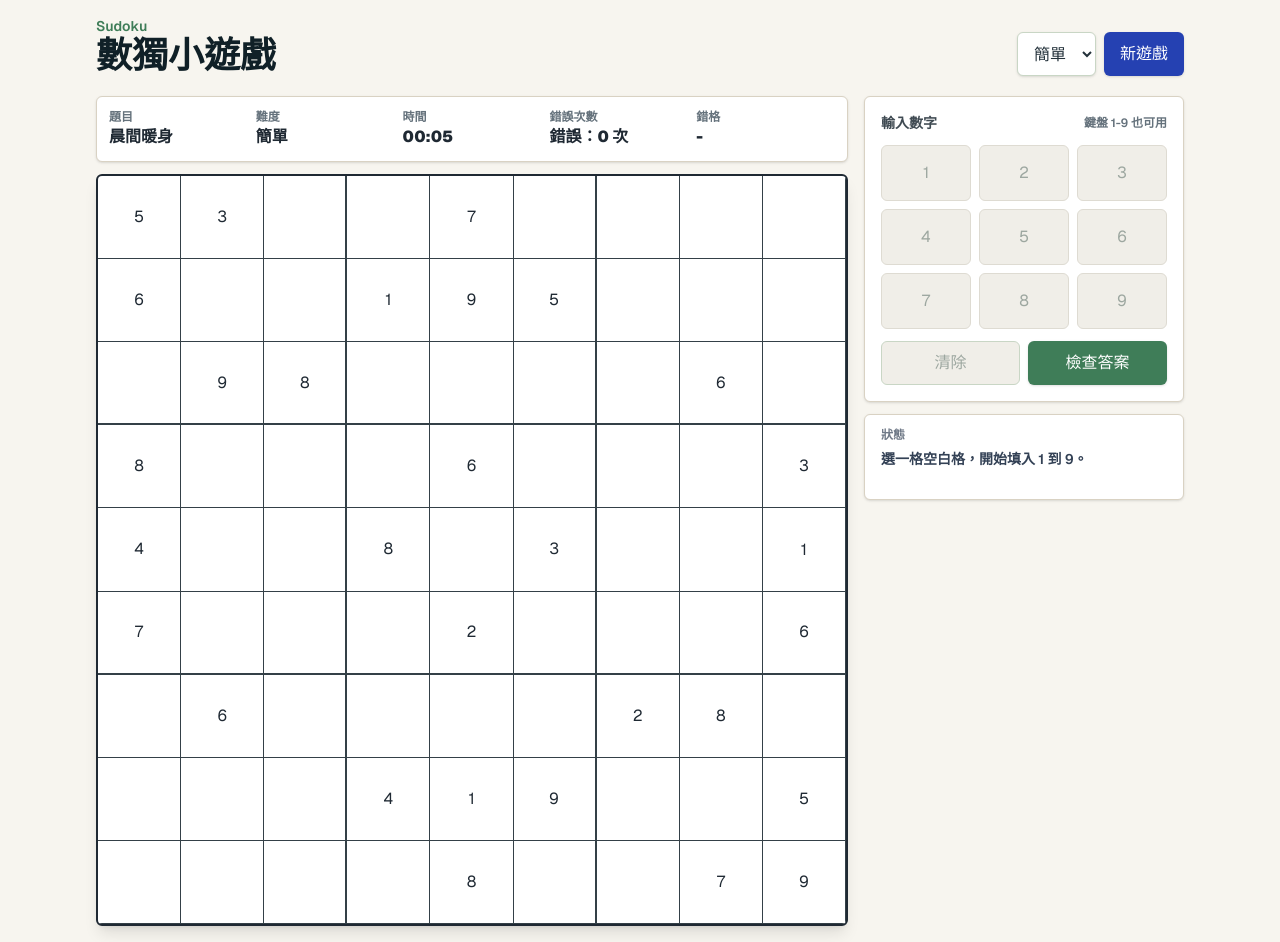
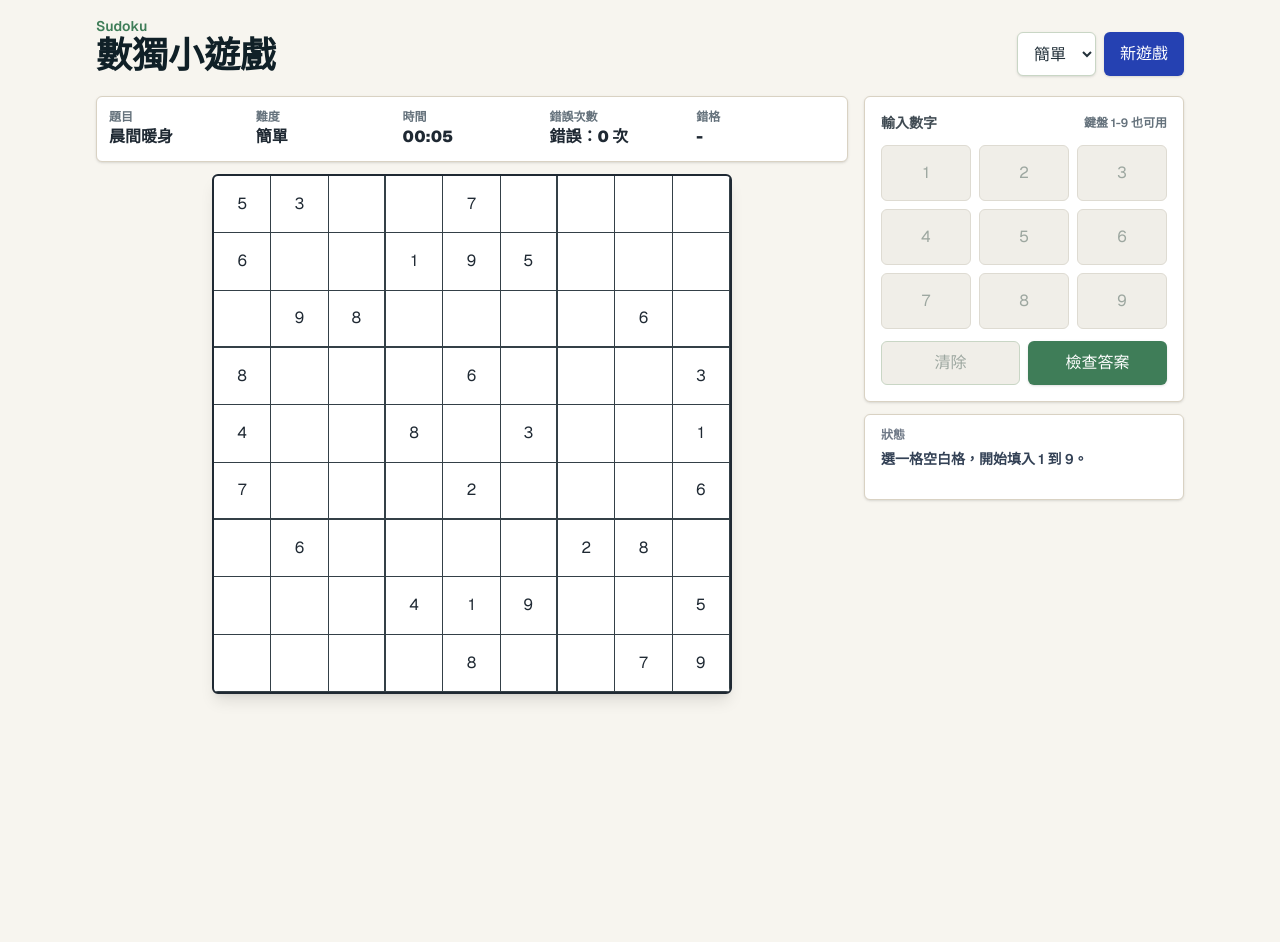
Before and after one commit to Paulina-Hsu/sudoku-game, a Next.js app: page / in a window 1280 px wide. After the commit the page ends 800 px from the top, so only its background shows below. Built offline with nearby package versions, Linux system fonts and the light colour scheme.

Commit message:
Fix Sudoku board aspect ratio

```diff
--- a/src/components/SudokuGame.tsx
+++ b/src/components/SudokuGame.tsx
@@ -296,9 +296,14 @@ export function SudokuGame() {
             </div>
 
             <div
-              className="grid aspect-square w-full touch-manipulation grid-cols-9 overflow-hidden rounded-md border-2 border-[#1f2933] bg-[#1f2933] shadow-lg"
+              className="mx-auto grid aspect-square touch-manipulation overflow-hidden rounded-md border-2 border-[#1f2933] bg-[#1f2933] shadow-lg"
               role="grid"
               aria-label="數獨棋盤"
+              style={{
+                width: "min(92vw, 520px)",
+                gridTemplateColumns: "repeat(9, minmax(0, 1fr))",
+                gridTemplateRows: "repeat(9, minmax(0, 1fr))",
+              }}
             >
               {grid.map((row, rowIndex) =>
                 row.map((value, colIndex) => {
@@ -331,7 +336,7 @@ export function SudokuGame() {
                       } 欄${value ? `，數字 ${value}` : "，空白"}`}
                       onClick={() => selectCell(rowIndex, colIndex)}
                       className={[
-                        "flex aspect-square min-h-9 items-center justify-center border-[#344047] text-xl font-bold outline-none transition sm:text-2xl",
+                        "flex aspect-square h-full w-full items-center justify-center border-[#344047] text-base font-bold leading-none outline-none transition sm:text-xl",
                         "border-r border-b",
                         colIndex === 2 || colIndex === 5
                           ? "border-r-2"
```
